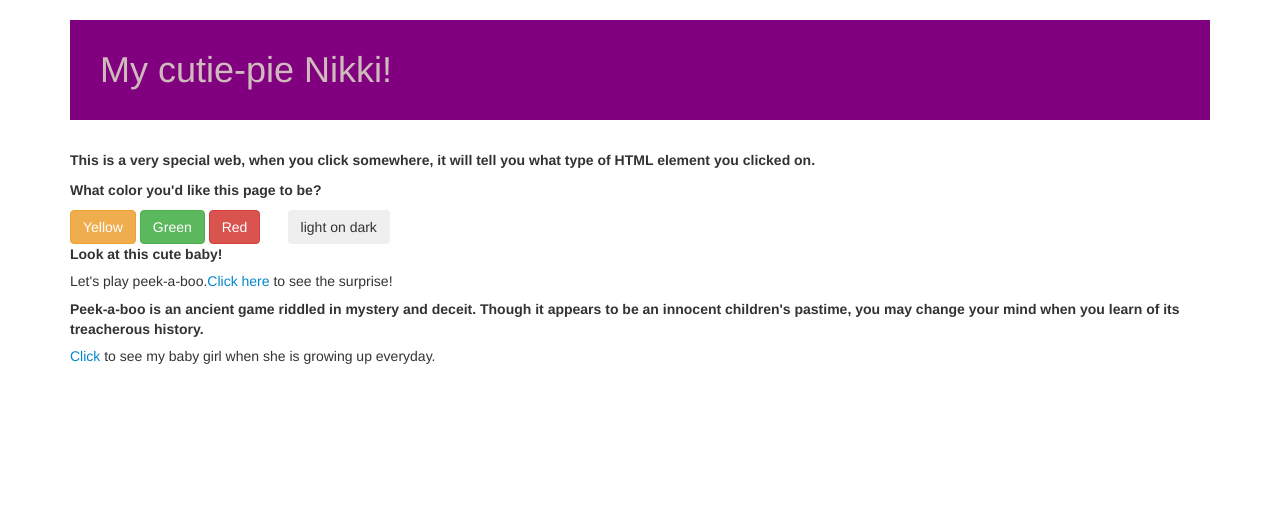
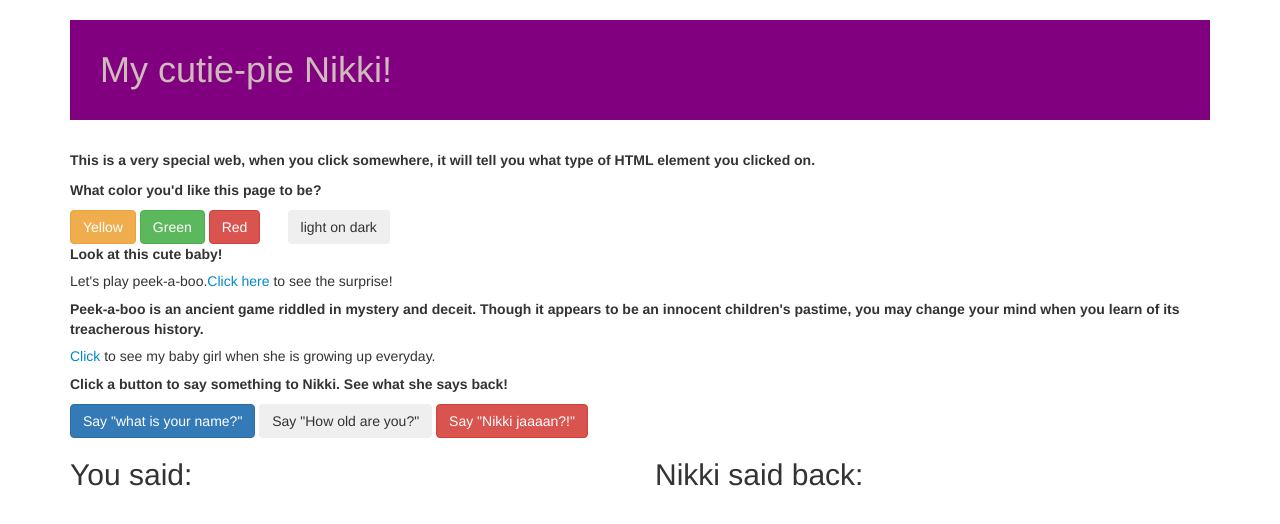
Before and after one commit to florm82/project-1, a plain HTML site: page index.html in a window 1280 px wide. Drawn offline with Linux system fonts and the light colour scheme.

Commit message:
add new codes for divs and ids

```diff
--- a/index.html
+++ b/index.html
@@ -45,7 +45,26 @@
         <h5><span id="clickable2">Click </span>to see my baby girl is fading.</h5>
         <img src="img/nikki22.JPG">
       </div>
+      <p>Click a button to say something to Nikki. See what she says back!</p>
+      <button class="btn btn-primary" id="name">Say "what is your name?"</button>
+      <button class="btn btn-inverse" id="age">Say "How old are you?"</button>
+      <button class="btn btn-danger" id="nikkijan">Say "Nikki jaaaan?!"</button>
+      <div class="row">
+        <div class="col-md-6">
+          <h2>You said:</h2>
+          <ul class="unstyled" id="user">
 
+
+          </ul>
+        </div>
+        <div class="col-md-6">
+          <h2>Nikki said back:</h2>
+          <ul class="unstyled" id="webpage">
+
+
+          </ul>
+        </div>
+      </div>
   </div>
 
 </body>
```
